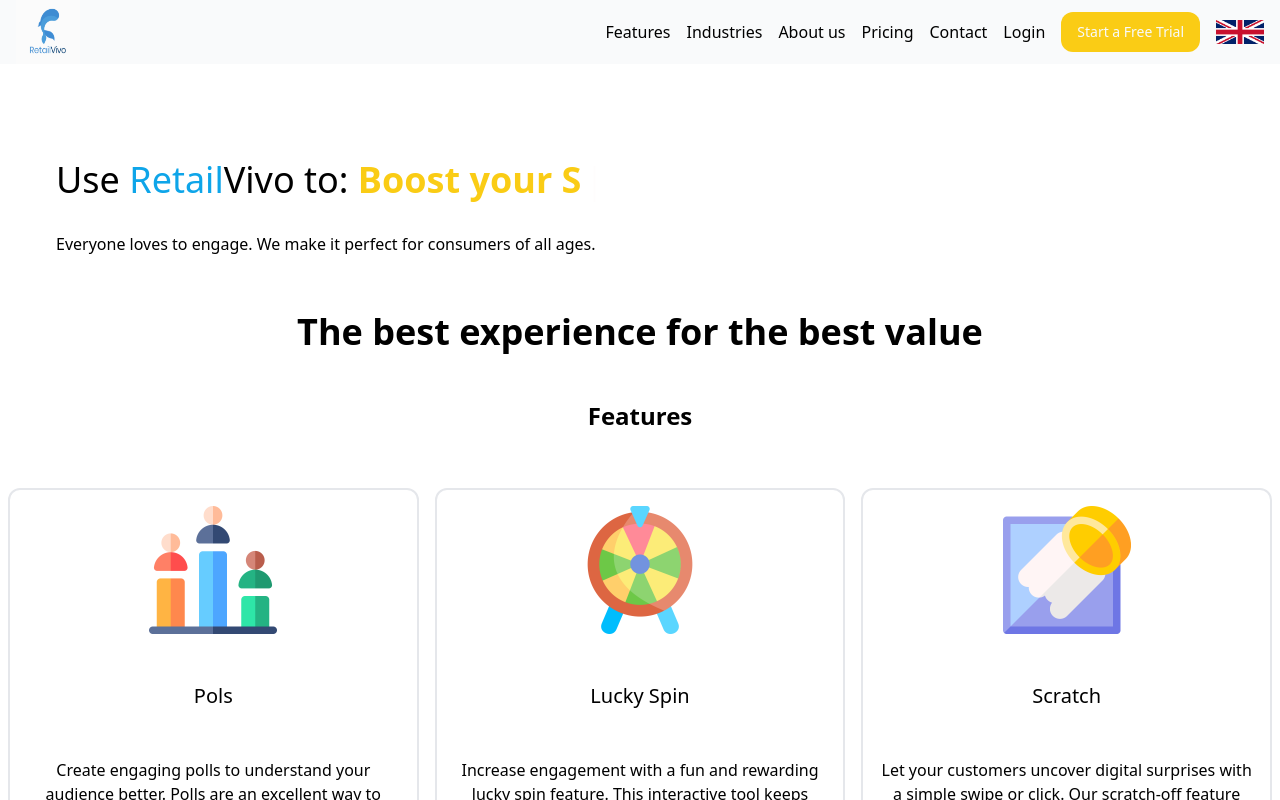
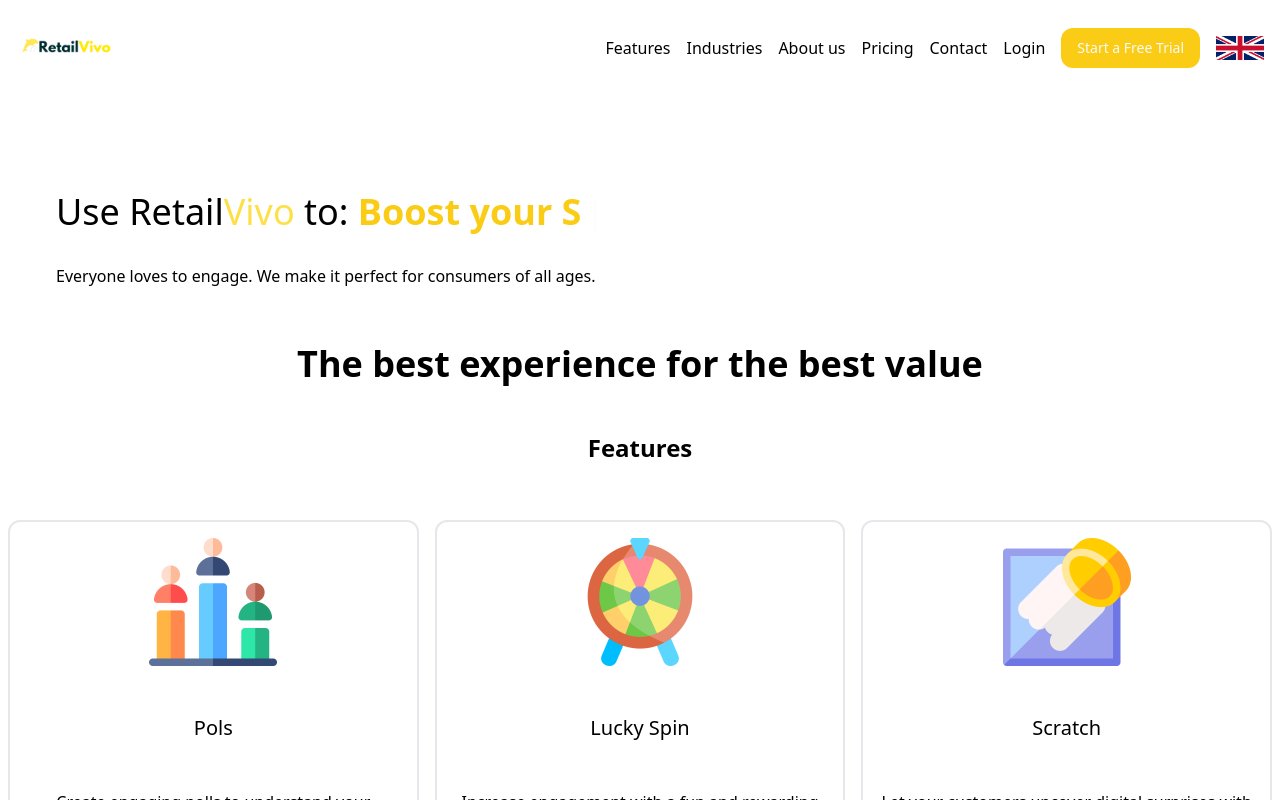
Before and after one commit to MYOB09/rv, a React (Vite) app: page /#/home in a window 1280 px wide. Before the commit this address led to /. Shown: the top 800 px of the page. Built offline with nearby package versions, Linux system fonts and the light colour scheme.

Commit message:
new logo new colors

```diff
--- a/src/Footer.jsx
+++ b/src/Footer.jsx
@@ -3,12 +3,12 @@
     <div>
       <div className=" flex flex-inline justify-center m-4 text-sm sm:text-xl">
         {/* <NavLink className="aria-[current=page]:underline decoration-sky-300  font-semibold hover:cursor-pointer hover:underline "> */}
-        <span className="text-sky-600 hover:cursor-pointer hover:text-sky-300 mx-2">
+        <span className="text-yellow-300 hover:cursor-pointer hover:text-yellow-600 mx-2">
           Terms and Conditions
         </span>
         {/* </NavLink> */}
         {/* <NavLink className="aria-[current=page]:underline decoration-sky-300  font-semibold hover:cursor-pointer hover:underline "> */}
-        <span className="text-sky-600 hover:cursor-pointer hover:text-sky-300 mx-2">
+        <span className="text-yellow-300 hover:cursor-pointer hover:text-yellow-600 mx-2">
           Privacy Policy
         </span>
         {/* </NavLink> */}
@@ -26,7 +26,8 @@
         </div>
         Copyright © 2024{" "}
         <span className="font-bold ">
-          <span className="text-sky-500">Retail</span>Vivo. All rights reserved.
+          Retail<span className="text-yellow-300">Vivo</span>. All rights
+          reserved.
         </span>{" "}
         {/* <div className="flex justify-center pt-2">
           <div className="w-8 h-8 mx-2 hover:cursor-pointer">
--- a/src/Navbar.jsx
+++ b/src/Navbar.jsx
@@ -1,14 +1,14 @@
-import rvlogo from "./assets/rvlogo.png";
+import rvlogo from "./assets/finallogo.png";
 import english from "./assets/englishflag.png";
 import { Button } from "./components/ui/button";
 
 function Navbar() {
   return (
     <div className="z-[20] sticky top-0 ">
-      <div className="bg-gray-50 items-center flex justify-between w-full h-16">
+      <div className="bg-white items-center flex justify-between w-full h-24">
         <div className="ml-4">
           <a href="#">
-            <img className="h-16 w-16" src={rvlogo} />
+            <img className="h-24 w-24" src={rvlogo} />
           </a>
         </div>
         <div className="inline-flex">
--- a/src/Pages/HomePage.jsx
+++ b/src/Pages/HomePage.jsx
@@ -29,7 +29,7 @@
     <>
       <Navbar />
       <h1 className="m-14 mt-24 text-xl md:text-4xl">
-        Use <span className="text-sky-500">Retail</span>Vivo to:
+        Use Retail<span className="text-yellow-300">Vivo</span> to:
         <br className="sm:hidden" />
         <span className="font-bold text-yellow-400"> {text}</span>
         <span className="text-red-600">
```
Also changed, not shown: src/assets/finallogo.png (added).
